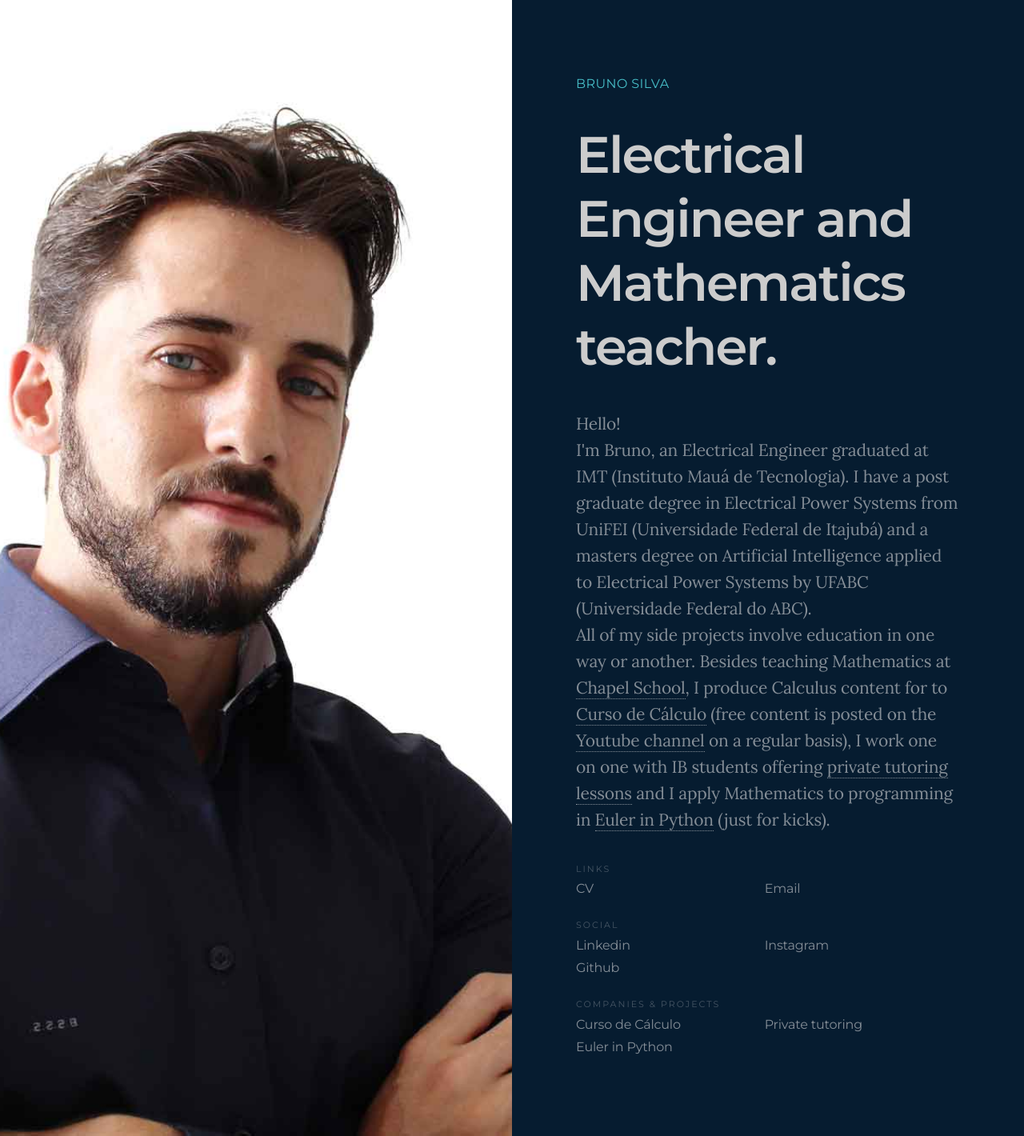
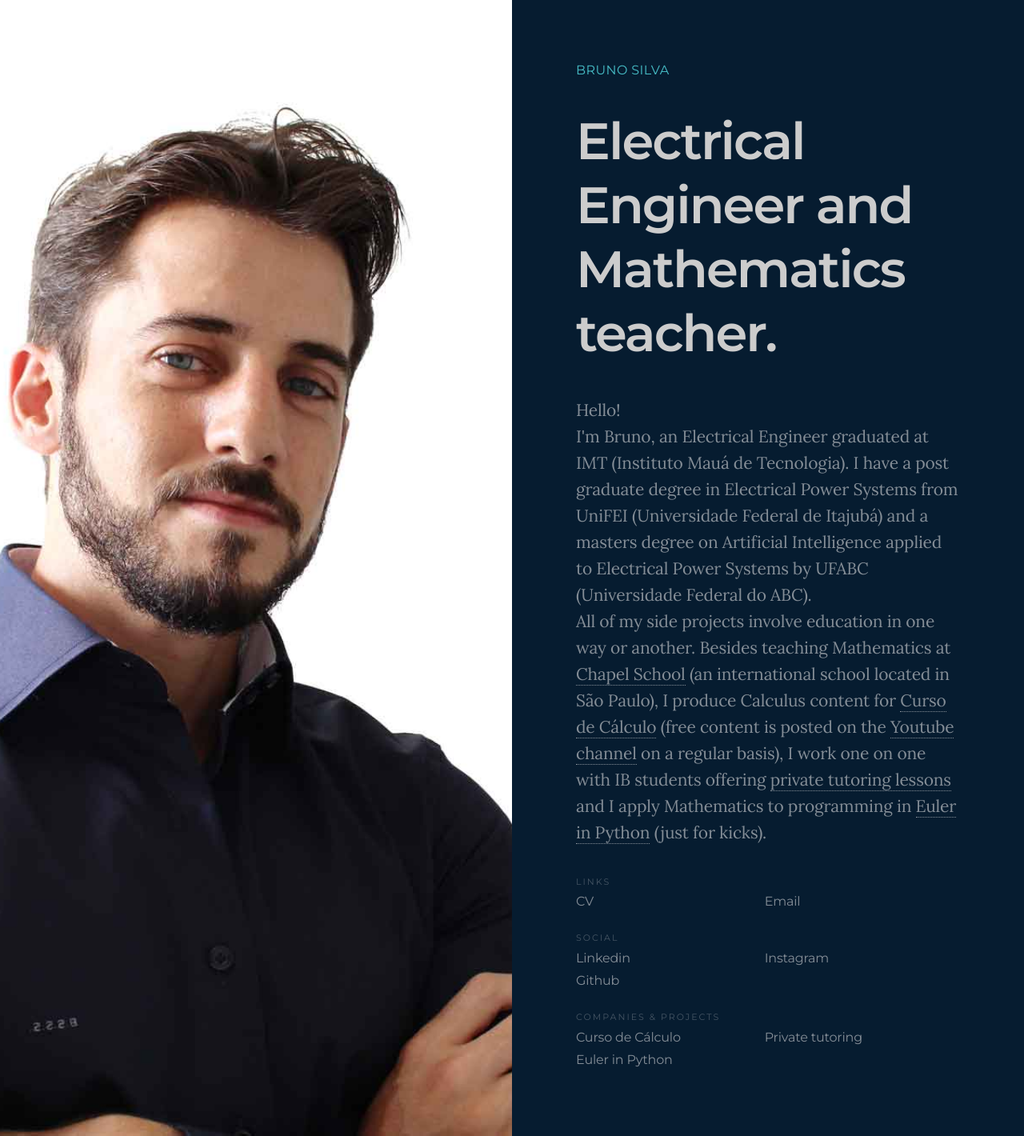
Before and after one commit to bru1987/bru1987.github.io, a Jekyll site: the page built from index.html, in a window 1280 px wide. Shown: the whole page at 80% size. Built offline with Jekyll 4.4.1, drawn with Linux system fonts in a browser that asks for light colours.

Commit message:
Update index.html

```diff
--- a/index.html
+++ b/index.html
@@ -57,7 +57,7 @@
 
 			<div class="split-bio">
 
-				<p>Hello!</br> I'm Bruno, an Electrical Engineer graduated at IMT (Instituto Mauá de Tecnologia). I have a post graduate degree in Electrical Power Systems from UniFEI (Universidade Federal de Itajubá) and a masters degree on Artificial Intelligence applied to Electrical Power Systems by UFABC (Universidade Federal do ABC). </br>All of my side projects involve education in one way or another. Besides teaching Mathematics at <a href="http://www.chapelschool.com.br">Chapel School</a>, I produce Calculus content for to <a href="http://www.cursodecalculo.com.br">Curso de Cálculo</a> (free content is posted on the <a href="http://www.youtube.com/cursodecalculo">Youtube channel</a> on a regular basis), I work one on one with IB students offering <a href="https://wa.me/5511934301368">private tutoring lessons</a> and I apply Mathematics to programming in <a href="http://www.eulerinpython.com">Euler in Python</a> (just for kicks).</p>
+				<p>Hello!</br> I'm Bruno, an Electrical Engineer graduated at IMT (Instituto Mauá de Tecnologia). I have a post graduate degree in Electrical Power Systems from UniFEI (Universidade Federal de Itajubá) and a masters degree on Artificial Intelligence applied to Electrical Power Systems by UFABC (Universidade Federal do ABC). </br>All of my side projects involve education in one way or another. Besides teaching Mathematics at <a href="http://www.chapelschool.com.br">Chapel School</a> (an international school located in São Paulo), I produce Calculus content for <a href="http://www.cursodecalculo.com.br">Curso de Cálculo</a> (free content is posted on the <a href="http://www.youtube.com/cursodecalculo">Youtube channel</a> on a regular basis), I work one on one with IB students offering <a href="https://wa.me/5511934301368">private tutoring lessons</a> and I apply Mathematics to programming in <a href="http://www.eulerinpython.com">Euler in Python</a> (just for kicks).</p>
 
 			</div>
 
```
